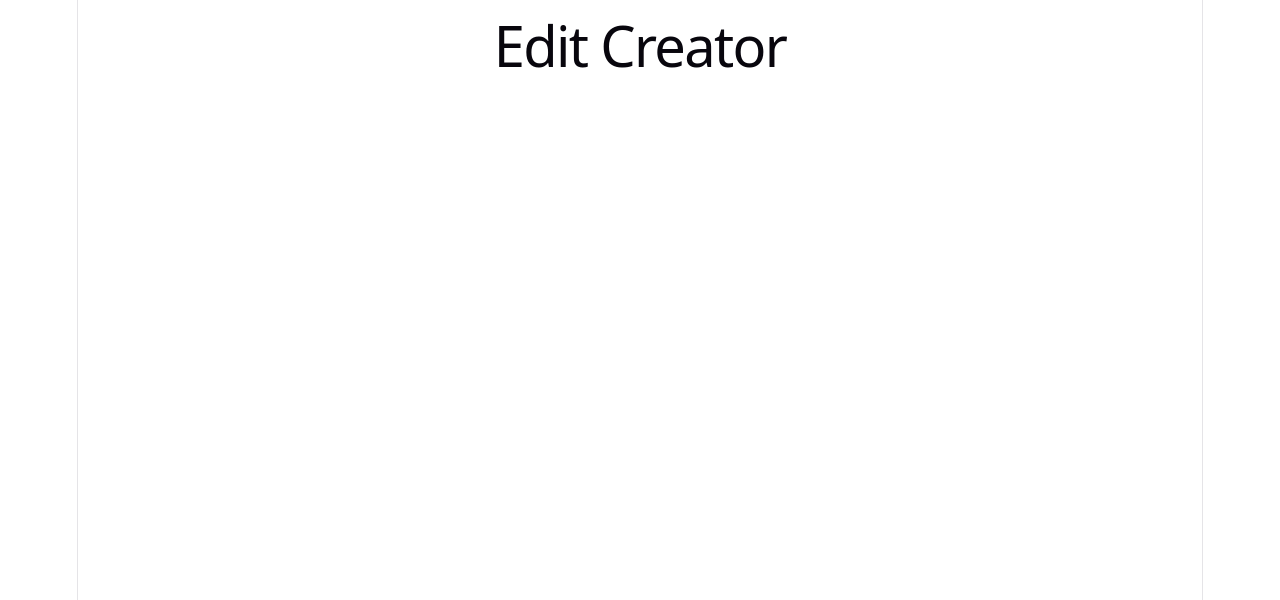
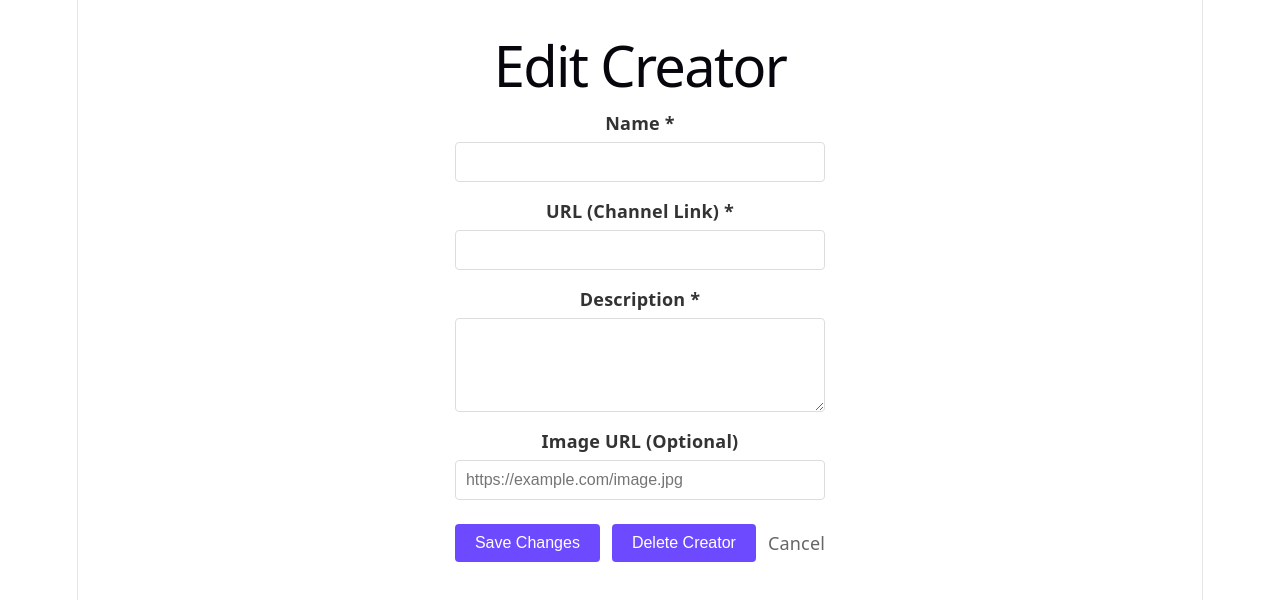
Before and after one commit to LimberLumberSlumber/CodepathWeb103Creatorverse, a React (Vite) app: page /edit/1 in a window 1280 px wide. Shown: the top 600 px of the page. Built offline with nearby package versions, Linux system fonts and the light colour scheme; no server answers; the database is empty.

Commit message:
implement EditCreator form with loaded data and delete functionality

```diff
--- a/src/components/CreatorCard.jsx
+++ b/src/components/CreatorCard.jsx
@@ -16,6 +16,10 @@ function CreatorCard({ creator }) {
                 Visit Channel
             </a>
             <br/>
+            <Link to={`/edit/${creator.id}`} className="edit-link">
+                Edit
+            </Link>
+            <br/>
             <Link to={`/creators/${creator.id}`}>
                 View Details
             </Link>
--- a/src/index.css
+++ b/src/index.css
@@ -273,3 +273,44 @@ code {
 .add-creator-button:hover {
   background-color: #5a40d9;
 }
+
+
+/* EditCreator page */
+.edit-creator-page {
+  max-width: 600px;
+  margin: 0 auto;
+  padding: 20px;
+}
+
+.delete-btn {
+  background-color: #dc3545;
+  color: white;
+  border: none;
+  border-radius: 4px;
+  padding: 10px 20px;
+  cursor: pointer;
+  font-size: 16px;
+}
+
+.delete-btn:hover {
+  background-color: #c82333;
+}
+
+.delete-btn:disabled {
+  background-color: #ccc;
+  cursor: not-allowed;
+}
+
+
+/* Edit creator button */
+.edit-link {
+  display: inline-block;
+  margin-left: 12px;
+  color: #6d4aff;
+  text-decoration: none;
+  font-weight: bold;
+}
+
+.edit-link:hover {
+  text-decoration: underline;
+}
--- a/src/pages/EditCreator.jsx
+++ b/src/pages/EditCreator.jsx
@@ -1,4 +1,187 @@
+import { useState, useEffect } from 'react';
+import { useParams, useNavigate, Link } from 'react-router-dom';
+import { supabase } from '../client';
+
 function EditCreator() {
-    return <h1>Edit Creator</h1>;
+    const { id } = useParams(); // Get id from url
+    const navigate = useNavigate();
+
+    const [formData, setFormData] = useState({
+        name: '',
+        url: '',
+        description: '',
+        imageURL: ''
+    });
+
+    const [loading, setLoading] = useState(true);
+    const [submitting, setSubmitting] = useState(false);
+    const [error, setError] = useState(null);
+
+    // Get creator data when component mounts
+    useEffect(() => {
+        const fetchCreator = async () => {
+            try {
+                const { data, error } = await supabase
+                    .from('creators')
+                    .select('*');
+
+                if (error) {
+                    console.error('Error fetching creator:', error.message);
+                    setError(error.message);
+                } else {
+                    const filtered = data.filter(creator => creator.id == id);
+                    if (filtered.length > 0) {
+                        setFormData(filtered[0]);
+                    }
+                }
+            } catch (err) {
+                console.error('Unexpected error:', err.message);
+                setError(err.message);
+            } finally {
+                setLoading(false);
+            }
+        };
+
+        fetchCreator();
+    }, [id]);
+
+    const handleChange = (e) => {
+        const { name, value } = e.target;
+        setFormData(prev => ({
+            ...prev,
+            [name]: value
+        }));
+    };
+
+    const handleSubmit = async (e) => {
+        e.preventDefault();
+        setSubmitting(true);
+        setError(null);
+
+        try {
+            const { error } = await supabase
+                .from('creators')
+                .update(formData)
+                .eq('id', id);
+
+            if (error) {
+                console.error('Error updating creator:', error.message);
+                setError(error.message);
+            } else {
+                navigate(`/creators/${id}`); // Redirect to creator page
+            }
+        } catch (err) {
+            console.error('Unexpected error:', err.message);
+            setError(err.message);
+        } finally {
+            setSubmitting(false);
+        }
+    };
+
+    const handleDelete = async () => {
+        const confirmDelete = window.confirm('Are you sure you want to delete this creator?');
+
+        if (!confirmDelete) return;
+
+        setSubmitting(true);
+        setError(null);
+
+        try {
+            const { error } = await supabase
+                .from('creators')
+                .delete()
+                .eq('id', id);
+
+            if (error) {
+                console.error('Error deleting creator:', error.message);
+                setError(error.message);
+            } else {
+                navigate('/'); // Redirect to homepage after deletion
+            }
+        } catch (err) {
+            console.error('Unexpected error:', err.message);
+            setError(err.message);
+        } finally {
+            setSubmitting(false);
+        }
+    };
+
+    if (loading) {
+        return <div>Loading...</div>;
+    }
+
+    return (
+        <div className="edit-creator-page">
+            <h1>Edit Creator</h1>
+
+            {error && <div className="error-message">{error}</div>}
+
+            <form onSubmit={handleSubmit} className="creator-form">
+                <div className="form-group">
+                    <label htmlFor="name">Name *</label>
+                    <input
+                        type="text"
+                        id="name"
+                        name="name"
+                        value={formData.name}
+                        onChange={handleChange}
+                        required
+                    />
+                </div>
+
+                <div className="form-group">
+                    <label htmlFor="url">URL (Channel Link) *</label>
+                    <input
+                        type="url"
+                        id="url"
+                        name="url"
+                        value={formData.url}
+                        onChange={handleChange}
+                        required
+                    />
+                </div>
+
+                <div className="form-group">
+                    <label htmlFor="description">Description *</label>
+                    <textarea
+                        id="description"
+                        name="description"
+                        value={formData.description}
+                        onChange={handleChange}
+                        rows="4"
+                        required
+                    />
+                </div>
+
+                <div className="form-group">
+                    <label htmlFor="imageURL">Image URL (Optional)</label>
+                    <input
+                        type="url"
+                        id="imageURL"
+                        name="imageURL"
+                        value={formData.imageURL}
+                        onChange={handleChange}
+                        placeholder="https://example.com/image.jpg"
+                    />
+                </div>
+
+                <div className="form-actions">
+                    <button type="submit" disabled={submitting}>
+                        {submitting ? 'Saving...' : 'Save Changes'}
+                    </button>
+                    <button
+                        type="button"
+                        onClick={handleDelete}
+                        disabled={submitting}
+                        className="delete-btn"
+                    >
+                        {submitting ? 'Deleting...' : 'Delete Creator'}
+                    </button>
+                    <Link to={`/creators/${id}`}>Cancel</Link>
+                </div>
+            </form>
+        </div>
+    );
 }
+
 export default EditCreator;
```
